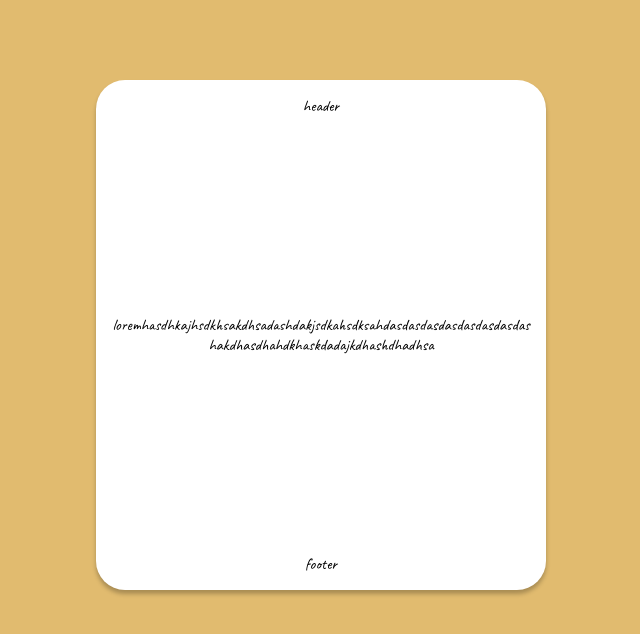
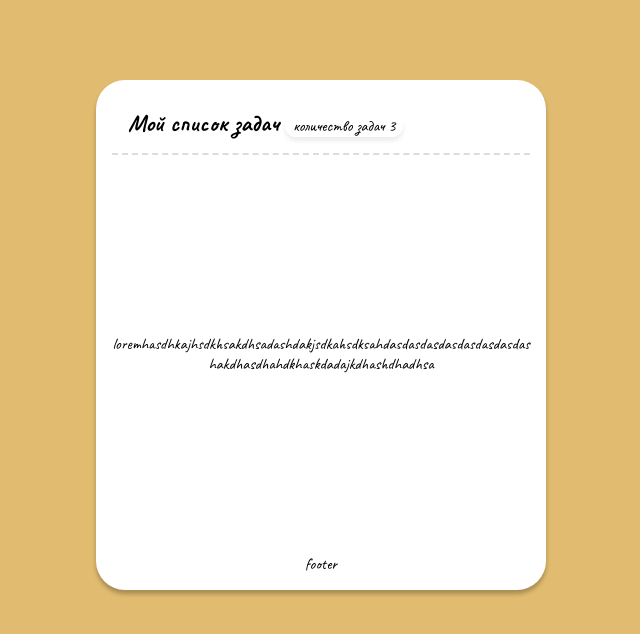
Before and after one commit to kixxpy/react-todo, a React (Vite) app: page / in a window 1280 px wide. Shown: the top 634 px of the page, without its empty margins (319-959 px from the left). Built offline with nearby package versions, Linux system fonts and the light colour scheme; a web font is replaced by a local one.

Commit message:
В todowrapper редактирование header

```diff
--- a/src/components/TodoWrapper/TodoWrapper.module.css
+++ b/src/components/TodoWrapper/TodoWrapper.module.css
@@ -9,7 +9,26 @@
 	flex-direction: column;
 	justify-content: space-between;
 	padding: 1rem;
+	position: relative;
 }
+.header {
+	align-items: center;
+	padding: 0.3rem 1rem;
+	font-size: 24px;
+	font-weight: 700;
+	line-height: 44px;
+	border-bottom: 2.779473304748535px dashed rgb(220, 220, 220);
+	text-align-last: left;
+	span {
+		padding: 0.1rem 0.5rem;
+		background-color: var(--white-color);
+		border-radius: 30px;
+		box-shadow: 0px 4px 4px rgba(82, 80, 80, 0.1);
+		font-size: 16px;
+		font-weight: 400;
+	}
+}
+
 .content {
 	word-wrap: break-word;
 }
--- a/src/components/TodoWrapper/TodoWrapper.tsx
+++ b/src/components/TodoWrapper/TodoWrapper.tsx
@@ -3,7 +3,9 @@ import styles from './TodoWrapper.module.css';
 export const TodoWrapper = () => {
 	return (
 		<div className={styles['todo-wrapper']}>
-			<div className={styles['header']}>header</div>
+			<div className={styles['header']}>
+				Мой список задач <span>количество задач 3</span>
+			</div>
 			<div className={styles['content']}>
 				loremhasdhkajhsdkhsakdhsadashdakjsdkahsdksahdasdasdasdasdasdasdasdashakdhasdhahdkhaskdadajkdhashdhadhsa
 			</div>
```
Also changed, not shown: public/item.png (added), public/pen.png (added).
